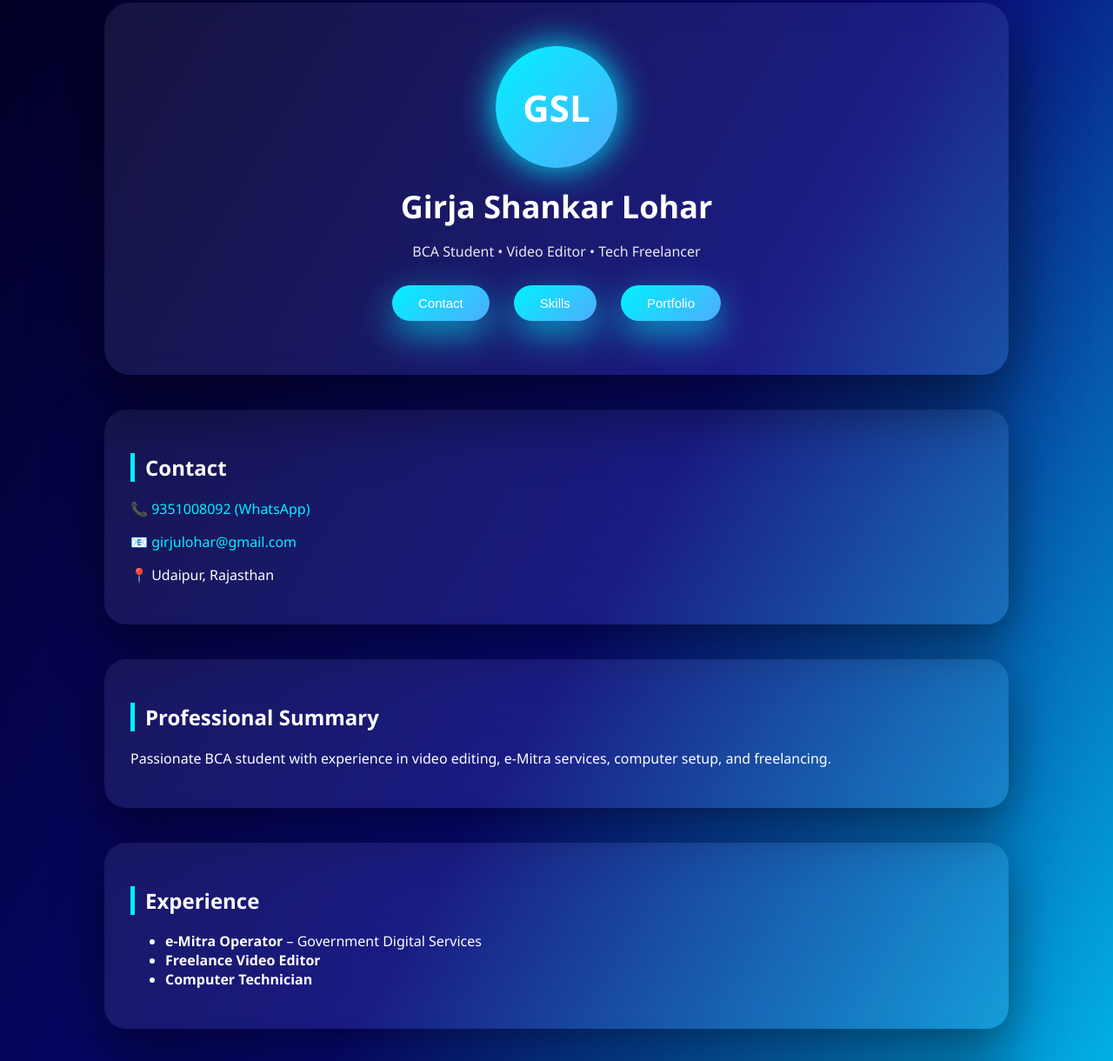
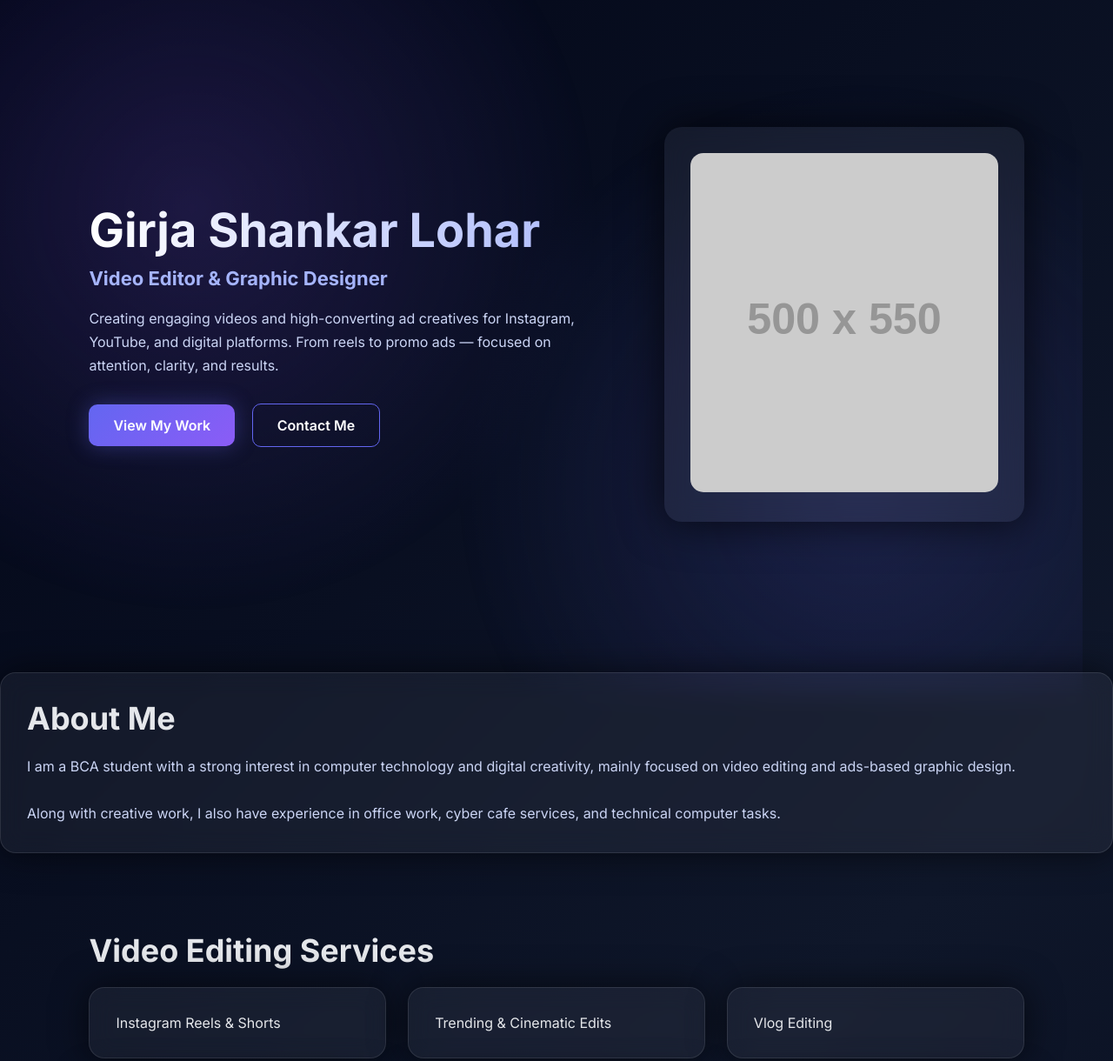
Before and after one commit to GirjuLohar/girjulohar.github.io, a plain HTML site: page index.html in a window 1280 px wide. Shown: the part 27-1247 px from the top of the page at 87% size. Drawn offline with Linux system fonts and the light colour scheme; placeholder pictures from the web are drawn by us.

Commit message:
index.html

```diff
--- a/index.html
+++ b/index.html
@@ -2,194 +2,266 @@
 <html lang="en">
 <head>
 <meta charset="UTF-8">
-  <title>Girja Shankar Lohar | Portfolio</title>
+<title>Girja Shankar Lohar | Video Editor & Graphic Designer</title>
 <meta name="viewport" content="width=device-width, initial-scale=1.0">
 
+<link href="https://fonts.googleapis.com/css2?family=Inter:wght@300;400;600;700&display=swap" rel="stylesheet">
+
 <style>
-    *{box-sizing:border-box;}
-
+*{margin:0;padding:0;box-sizing:border-box}
+html{scroll-behavior:smooth}
 body{
-      margin:0;
-      font-family:'Segoe UI',sans-serif;
-      background:linear-gradient(120deg,#020024,#090979,#00d4ff);
-      color:#fff;
+  font-family:'Inter',sans-serif;
+  background:linear-gradient(135deg,#020617,#0f172a,#020617);
+  color:#e5e7eb;
+  overflow-x:hidden;
 }
 
-    .container{
-      max-width:1100px;
-      margin:auto;
-      padding:30px;
+/* FLOATING GLOW */
+.particles::before{
+  content:"";
+  position:fixed;
+  inset:0;
+  background:
+    radial-gradient(circle at 20% 30%, rgba(139,92,246,.18), transparent 40%),
+    radial-gradient(circle at 80% 70%, rgba(99,102,241,.18), transparent 40%);
+  animation: glowMove 14s linear infinite;
+  z-index:-1;
+}
+@keyframes glowMove{
+  0%{transform:translate(0,0)}
+  50%{transform:translate(-40px,30px)}
+  100%{transform:translate(0,0)}
 }
 
+/* COMMON */
+section{padding:90px 8%;max-width:1400px;margin:auto}
+h2{font-size:36px;margin-bottom:20px}
+p{color:#cbd5f5;line-height:1.7}
+.btn{
+  display:inline-block;
+  padding:14px 28px;
+  border-radius:10px;
+  background:linear-gradient(135deg,#6366f1,#8b5cf6);
+  color:#fff;
+  text-decoration:none;
+  font-weight:600;
+  box-shadow:0 0 25px rgba(99,102,241,.35);
+}
+.btn.outline{
+  background:transparent;
+  border:1px solid #6366f1;
+  box-shadow:none;
+}
+.btn:hover{transform:translateY(-2px)}
+
+/* HERO */
 .hero{
-      background:rgba(255,255,255,0.08);
-      backdrop-filter:blur(20px);
-      border-radius:30px;
-      padding:50px;
-      text-align:center;
-      box-shadow:0 30px 80px rgba(0,0,0,0.6);
+  min-height:100vh;
+  display:grid;
+  grid-template-columns:1.2fr .8fr;
+  align-items:center;
+  gap:40px;
+}
+.hero h1{
+  font-size:54px;
+  background:linear-gradient(90deg,#fff,#a5b4fc);
+  -webkit-background-clip:text;
+  color:transparent;
+}
+.hero h3{font-size:22px;color:#a5b4fc;margin:10px 0}
+.hero p{max-width:560px;margin:20px 0 30px}
+.hero-img{
+  background:rgba(255,255,255,.06);
+  border-radius:20px;
+  padding:30px;
+  backdrop-filter:blur(14px);
+  box-shadow:0 0 50px rgba(0,0,0,.7);
+}
+.hero-img img{
+  width:100%;
+  border-radius:15px;
+  animation: floatImg 6s ease-in-out infinite;
+}
+@keyframes floatImg{
+  0%{transform:translateY(0)}
+  50%{transform:translateY(-15px)}
+  100%{transform:translateY(0)}
 }
 
-    .avatar{
-      width:140px;
-      height:140px;
-      border-radius:50%;
-      background:linear-gradient(135deg,#00f2fe,#4facfe);
-      margin:auto;
-      display:flex;
-      align-items:center;
-      justify-content:center;
-      font-size:42px;
-      font-weight:bold;
-      box-shadow:0 0 40px #00f2fe;
+/* GLASS */
+.glass{
+  background:rgba(255,255,255,.05);
+  border:1px solid rgba(255,255,255,.1);
+  border-radius:18px;
+  padding:30px;
+  backdrop-filter:blur(14px);
+  box-shadow:0 0 40px rgba(0,0,0,.6);
 }
 
-    .hero h1{
-      margin:20px 0 5px;
-      font-size:36px;
+/* GRID */
+.grid{
+  display:grid;
+  grid-template-columns:repeat(auto-fit,minmax(260px,1fr));
+  gap:25px;
 }
 
-    .hero p{
-      opacity:0.9;
+/* PORTFOLIO */
+.card{
+  transition:.35s;
+}
+.card:hover{
+  transform:translateY(-8px);
+  box-shadow:0 0 40px rgba(139,92,246,.4);
 }
 
-    .btns button{
-      margin:12px;
-      padding:12px 30px;
-      border:none;
-      border-radius:30px;
-      background:linear-gradient(135deg,#00f2fe,#4facfe);
-      color:#fff;
-      font-size:15px;
-      cursor:pointer;
-      box-shadow:0 15px 40px rgba(0,242,254,0.6);
+/* SCROLL REVEAL */
+.reveal{
+  opacity:0;
+  transform:translateY(40px);
+  transition:1s ease;
+}
+.reveal.active{
+  opacity:1;
+  transform:translateY(0);
 }
 
-    .section{
-      margin-top:40px;
-      padding:30px;
-      border-radius:25px;
-      background:rgba(255,255,255,0.07);
-      box-shadow:0 20px 60px rgba(0,0,0,0.5);
+/* FOOTER */
+footer{
+  text-align:center;
+  padding:40px;
+  background:#020617;
+  color:#94a3b8;
 }
 
-    .section h2{
-      border-left:5px solid #00f2fe;
-      padding-left:12px;
-    }
-
-    .skills span{
-      display:inline-block;
-      margin:8px;
-      padding:10px 18px;
-      border-radius:25px;
-      background:rgba(0,242,254,0.15);
-      box-shadow:inset 0 0 15px rgba(0,242,254,0.8);
-    }
-
-    a{
-      color:#00f2fe;
-      text-decoration:none;
-    }
-
-    footer{
-      text-align:center;
-      margin:40px 0;
-      opacity:0.7;
+/* RESPONSIVE */
+@media(max-width:900px){
+  .hero{grid-template-columns:1fr}
+  .hero h1{font-size:42px}
 }
 </style>
 </head>
 
 <body>
-
-<div class="container">
+<div class="particles"></div>
 
 <!-- HERO -->
-  <div class="hero">
-    <div class="avatar">GSL</div>
+<section class="hero reveal">
+  <div>
     <h1>Girja Shankar Lohar</h1>
-    <p>BCA Student • Video Editor • Tech Freelancer</p>
+    <h3>Video Editor & Graphic Designer</h3>
+    <p>
+      Creating engaging videos and high-converting ad creatives for Instagram,
+      YouTube, and digital platforms. From reels to promo ads — focused on attention,
+      clarity, and results.
+    </p>
+    <a href="#portfolio" class="btn">View My Work</a>
+    <a href="#contact" class="btn outline" style="margin-left:15px">Contact Me</a>
+  </div>
 
-    <div class="btns">
-      <button onclick="scrollToSection('contact')">Contact</button>
-      <button onclick="toggleSkills()">Skills</button>
-      <button onclick="openPortfolio()">Portfolio</button>
+  <div class="hero-img">
+    <img src="https://via.placeholder.com/500x550" alt="Profile Image">
+  </div>
+</section>
+
+<!-- ABOUT -->
+<section class="glass reveal">
+  <h2>About Me</h2>
+  <p>
+    I am a BCA student with a strong interest in computer technology and digital creativity,
+    mainly focused on video editing and ads-based graphic design.
+    <br><br>
+    Along with creative work, I also have experience in office work, cyber cafe services,
+    and technical computer tasks.
+  </p>
+</section>
+
+<!-- VIDEO EDITING -->
+<section class="reveal">
+  <h2>Video Editing Services</h2>
+  <div class="grid">
+    <div class="glass">Instagram Reels & Shorts</div>
+    <div class="glass">Trending & Cinematic Edits</div>
+    <div class="glass">Vlog Editing</div>
+    <div class="glass">Lyrics / Status Videos</div>
+    <div class="glass">Instagram Ad Videos (15–30 sec)</div>
+    <div class="glass">Before–After Edits</div>
+    <div class="glass">Color Correction & Basic Grading</div>
+    <div class="glass">Subtitles & Captions</div>
+    <div class="glass">Facecam + Screen Recording</div>
+    <div class="glass">Product Videos</div>
+    <div class="glass">Meme Edits</div>
+    <div class="glass">Vertical Resizing & Typography</div>
+  </div>
+  <p style="margin-top:25px;color:#a5b4fc">
+    Tools: CapCut (PC & Mobile), VN, Adobe Premiere Pro (learning)<br>
+    Editing quality depends on skill and creativity, not software.
+  </p>
+</section>
+
+<!-- GRAPHIC DESIGN -->
+<section class="glass reveal">
+  <h2>Graphic Design (Ads Focused)</h2>
+  <p>
+    Social media ad creatives, offer & sale ads, promotional posters, banners,
+    ad-style thumbnails, and photo editing.
+    <br><br>
+    Tools: Photoshop, Canva, CorelDRAW (learning)
+  </p>
+</section>
+
+<!-- EXPERIENCE -->
+<section class="reveal">
+  <h2>Experience</h2>
+  <div class="grid">
+    <div class="glass">
+      <h3>Video Editing Intern</h3>
+      <p>BMGPRATING<br>2 months (Ongoing)<br>25–30 reels edited</p>
+    </div>
+    <div class="glass">
+      <h3>Freelance Work</h3>
+      <p>5 videos edited<br>20+ ads-based graphic designs</p>
     </div>
   </div>
+</section>
+
+<!-- PORTFOLIO -->
+<section id="portfolio" class="reveal">
+  <h2>Portfolio</h2>
+  <div class="grid">
+    <a href="https://drive.google.com/drive/folders/YOUR_FOLDER_ID" target="_blank">
+      <div class="glass card">🎬 Video Samples</div>
+    </a>
+    <a href="https://drive.google.com/drive/folders/YOUR_FOLDER_ID" target="_blank">
+      <div class="glass card">🖼️ Graphic Design Ads</div>
+    </a>
+  </div>
+</section>
 
 <!-- CONTACT -->
-  <div class="section" id="contact">
-    <h2>Contact</h2>
-    <p>📞 <a href="https://wa.me/919351008092" target="_blank">9351008092 (WhatsApp)</a></p>
-    <p>📧 <a href="mailto:girjulohar@gmail.com">girjulohar@gmail.com</a></p>
-    <p>📍 Udaipur, Rajasthan</p>
-  </div>
-
-  <!-- SUMMARY -->
-  <div class="section">
-    <h2>Professional Summary</h2>
+<section id="contact" class="glass reveal">
+  <h2>Let’s Work Together</h2>
   <p>
-      Passionate BCA student with experience in video editing,
-      e-Mitra services, computer setup, and freelancing.
+    📧 Email: girjulohar@gmail.com<br>
+    📱 WhatsApp: +918290060693
   </p>
-  </div>
-
-  <!-- SKILLS -->
-  <div class="section" id="skillsBox" style="display:none;">
-    <h2>Skills</h2>
-    <div class="skills">
-      <span>HTML</span>
-      <span>Video Editing</span>
-      <span>Photo Editing</span>
-      <span>Canva</span>
-      <span>MS Excel</span>
-      <span>Data Entry</span>
-      <span>Thumbnail Design</span>
-      <span>Computer Repair</span>
-      <span>OS Installation</span>
-      <span>e-Mitra Services</span>
-    </div>
-  </div>
-
-  <!-- EXPERIENCE -->
-  <div class="section">
-    <h2>Experience</h2>
-    <ul>
-      <li><b>e-Mitra Operator</b> – Government Digital Services</li>
-      <li><b>Freelance Video Editor</b></li>
-      <li><b>Computer Technician</b></li>
-    </ul>
-  </div>
-
-  <!-- EDUCATION -->
-  <div class="section">
-    <h2>Education</h2>
-    <p><b>BCA</b> – Vidya Bhawan Rural Institute, Udaipur</p>
-    <p><b>12th</b> – RBSE (2024)</p>
-  </div>
+</section>
 
 <footer>
-    © 2025 Girja Shankar Lohar • Portfolio Website
+  © 2025 Girja Shankar Lohar
 </footer>
 
-</div>
-
+<!-- SCROLL REVEAL SCRIPT -->
 <script>
-  function scrollToSection(id){
-    document.getElementById(id).scrollIntoView({behavior:"smooth"});
+const reveals=document.querySelectorAll(".reveal");
+window.addEventListener("scroll",()=>{
+  reveals.forEach(r=>{
+    const top=r.getBoundingClientRect().top;
+    if(top<window.innerHeight-100){
+      r.classList.add("active");
     }
-
-  function toggleSkills(){
-    const box = document.getElementById("skillsBox");
-    box.style.display = box.style.display === "none" ? "block" : "none";
-  }
-
-  function openPortfolio(){
-    window.open(
-      "https://drive.google.com/drive/folders/1nt4T5cXVye77gdqdwnZrcFRcEmm8t958",
-      "_blank"
-    );
-  }
+  });
+});
 </script>
 
 </body>
```
Lines whose indentation alone changed are shown as unchanged.
